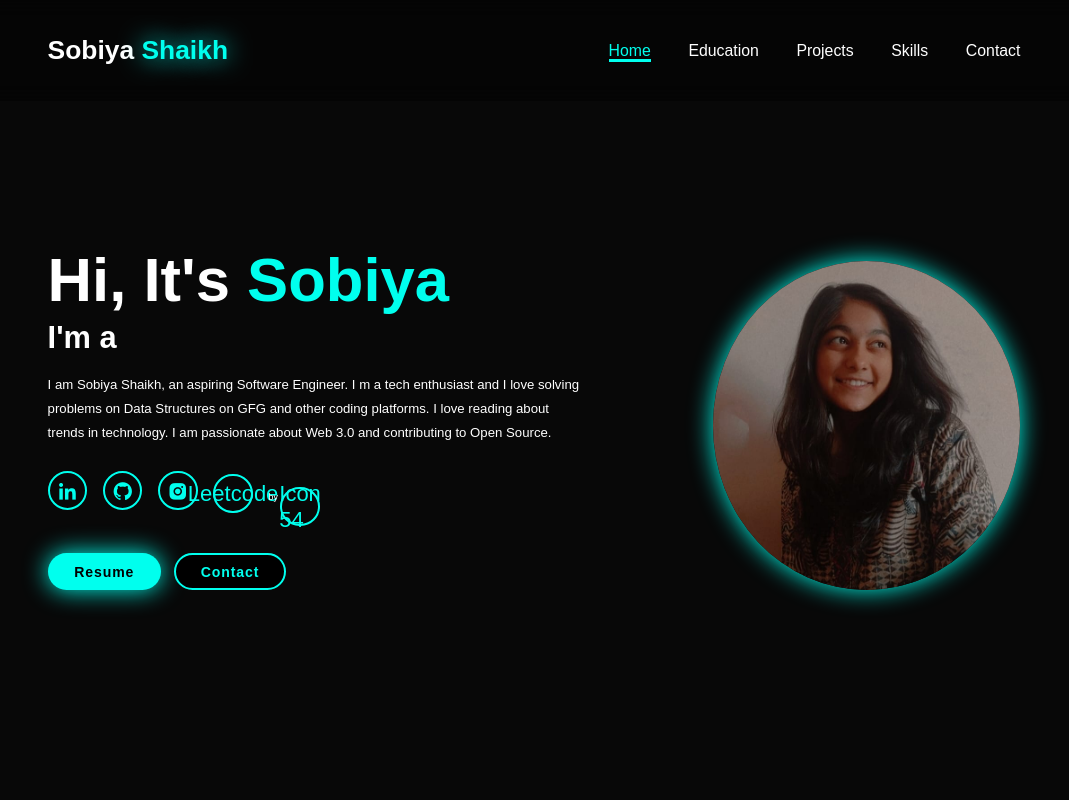
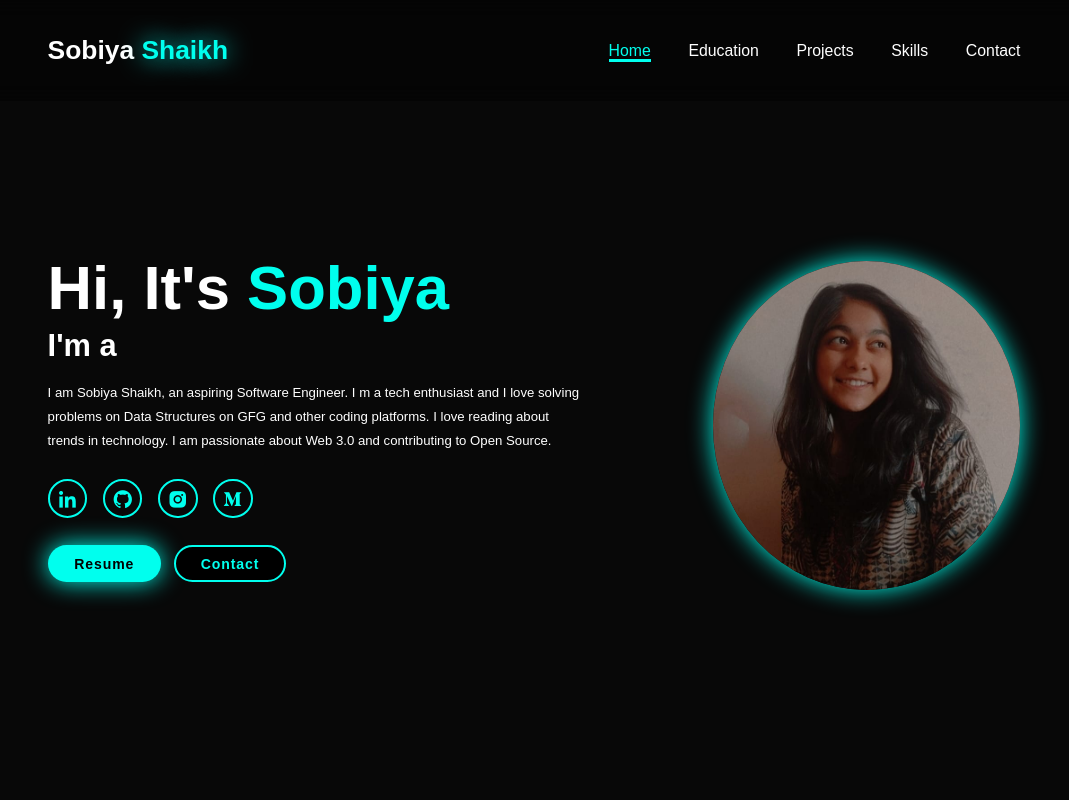
Before and after one commit to sobiya-22/Personal-Portfolio-Website-Beta-, a plain HTML site: page index.html in a window 1280 px wide. Shown: the top 800 px of the page, without its empty margins (106-1175 px from the left). Drawn offline with nearby package versions, Linux system fonts and the light colour scheme.

Commit message:
Updated index.html

```diff
--- a/index.html
+++ b/index.html
@@ -37,9 +37,9 @@
                 <a href="https://www.linkedin.com/in/sobiya-shaikh-77b4bb257/"><i class='bx bxl-linkedin'></i></a>
                 <a href="https://github.com/sobiya-22"><i class='bx bxl-github' ></i></a>
                 <a href="https://www.instagram.com/sobiya_22/"><i class='bx bxl-instagram-alt' ></i></a>
-<!--                 <a href="https://medium.com/@sobiyashaikh22"><i class='bx bxl-medium' ></i></a> -->
-                <a href="https://iconscout.com/icons/leetcode" class="text-underline font-size-sm" target="_blank">Leetcode</a> by <a href="https://iconscout.com/contributors/icon-54"
-                                                                                                                                       class="text-underline font-size-sm" target="_blank">Icon 54</a>
+                <a href="https://medium.com/@sobiyashaikh22"><i class='bx bxl-medium' ></i></a>
+<!--                 <a href="https://iconscout.com/icons/leetcode" class="text-underline font-size-sm" target="_blank">Leetcode</a> by <a href="https://iconscout.com/contributors/icon-54" -->
+<!--                                                                                                                                        class="text-underline font-size-sm" target="_blank">Icon 54</a> -->
             </div>
             <div class="btn-group">
                 <a href="https://drive.google.com/file/d/1MBMFDwhbpqd6Ucj4uaj46FlJP_I0Evr7/view?usp=sharing" class="btn">Resume</a>
@@ -198,9 +198,9 @@
             <a href="https://www.linkedin.com/in/sobiya-shaikh-77b4bb257/"><i class='bx bxl-linkedin'></i></a>
                 <a href="https://github.com/sobiya-22"><i class='bx bxl-github' ></i></a>
                 <a href="https://www.instagram.com/sobiya_22/"><i class='bx bxl-instagram-alt' ></i></a>
-<!--                 <a href="https://medium.com/@sobiyashaikh22"><i class='bx bxl-medium' ></i></a> -->
-            <a href="https://iconscout.com/icons/leetcode" class="text-underline font-size-sm" target="_blank">Leetcode</a>
-            by <a href="https://iconscout.com/contributors/icon-54" class="text-underline font-size-sm" target="_blank">Icon 54</a>
+                <a href="https://medium.com/@sobiyashaikh22"><i class='bx bxl-medium' ></i></a>
+<!--             <a href="https://iconscout.com/icons/leetcode" class="text-underline font-size-sm" target="_blank">Leetcode</a>
+            by <a href="https://iconscout.com/contributors/icon-54" class="text-underline font-size-sm" target="_blank">Icon 54</a> -->
         </div>
 
         <ul class="list">
```
